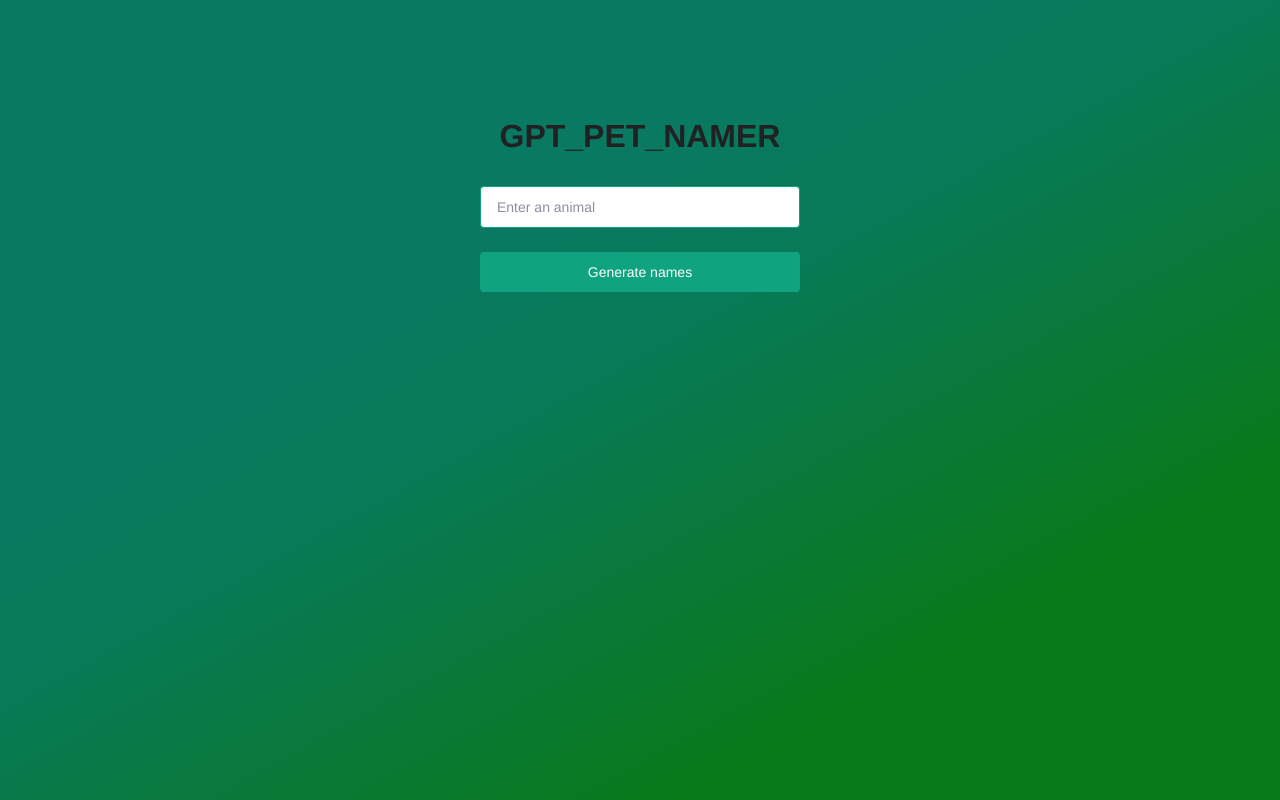
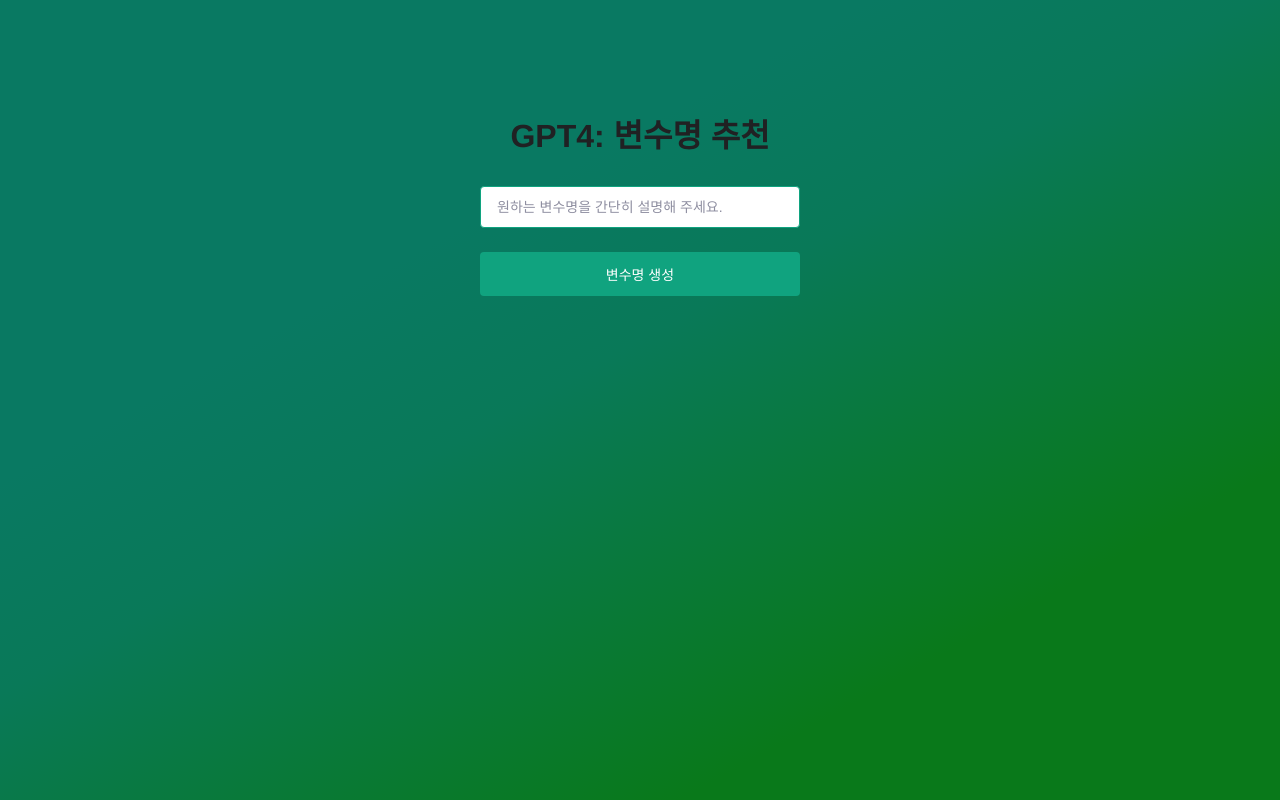
Before and after one commit to sonky740/GPTPetNamer, a Next.js app: page / in a window 1280 px wide. Built offline with nearby package versions, Linux system fonts and the light colour scheme.

Commit message:
변수명 추천으로 변경

```diff
--- a/src/pages/api/petName.ts
+++ b/src/pages/api/variableName.ts
@@ -21,11 +21,11 @@
     return;
   }
 
-  const animal = req.body.animal || '';
-  if (animal.trim().length === 0) {
+  const variables = req.body.variables || '';
+  if (variables.trim().length === 0) {
     res.status(500).json({
       error: {
-        message: 'Animal name is required',
+        message: 'Variables name is required',
       },
     });
   }
@@ -33,7 +33,7 @@
   try {
     const response = await openai.createCompletion({
       model: 'text-davinci-003',
-      prompt: `suggest three pet names for the follow ${animal}`,
+      prompt: `Suggest three variable names for the following "${variables}."`,
       temperature: 0.8,
       max_tokens: 100,
     });
--- a/src/pages/index.tsx
+++ b/src/pages/index.tsx
@@ -1,19 +1,18 @@
 import { useState } from 'react';
-import Head from 'next/head';
 import axios from 'axios';
 import styled from 'styled-components';
 import { getErrorMessage } from '@/utils/error';
 import AppLoading from '@/components/AppLoading';
 
-export default function Home() {
+export default function VariableName() {
   const [count, setCount] = useState(0);
-  const [animal, setAnimal] = useState('');
+  const [variables, setVariables] = useState('');
   const [question, setQuestion] = useState('');
   const [result, setResult] = useState<string[]>([]);
   const [isLoading, setIsLoading] = useState(false);
 
   const onChange = (e: React.ChangeEvent<HTMLInputElement>) => {
-    setAnimal(e.target.value);
+    setVariables(e.target.value);
   };
 
   const onSubmit = async (e: React.FormEvent<HTMLFormElement>) => {
@@ -22,10 +21,10 @@
 
     try {
       if (count === 10) {
-        return console.log('You have reached the limit of 10 animals');
+        return console.log('입력 한도 10개에 도달했습니다.');
       }
 
-      const response = await axios.post('/api/petName', { animal });
+      const response = await axios.post('/api/variableName', { variables });
 
       if (response.status !== 200) {
         throw response.data || new Error('Something went wrong');
@@ -36,8 +35,8 @@
 
       setResult(names);
       setCount(count + 1);
-      setQuestion(animal);
-      setAnimal('');
+      setQuestion(variables);
+      setVariables('');
       setIsLoading(false);
     } catch (error) {
       console.error(error);
@@ -49,17 +48,17 @@
     <>
       {isLoading && <AppLoading />}
       <Main>
-        <Heading1>GPT_PET_NAMER</Heading1>
-        {count > 0 && <p>You&apos;ve used this app {count} times</p>}
+        <Heading1>GPT4: 변수명 추천</Heading1>
+        {count > 0 && <p>이 앱을 {count}번 사용하였습니다.</p>}
         <Form onSubmit={onSubmit}>
           <Input
             type="text"
-            name="animal"
-            placeholder="Enter an animal"
-            value={animal}
+            name="variables"
+            placeholder="원하는 변수명을 간단히 설명해 주세요."
+            value={variables}
             onChange={onChange}
           />
-          <SubmitBtn type="submit">Generate names</SubmitBtn>
+          <SubmitBtn type="submit">변수명 생성</SubmitBtn>
         </Form>
         <ResultWrap>
           <Question>{question}</Question>
```
Also changed, not shown: 1 other file (tests, documents, lock files or other folders).
